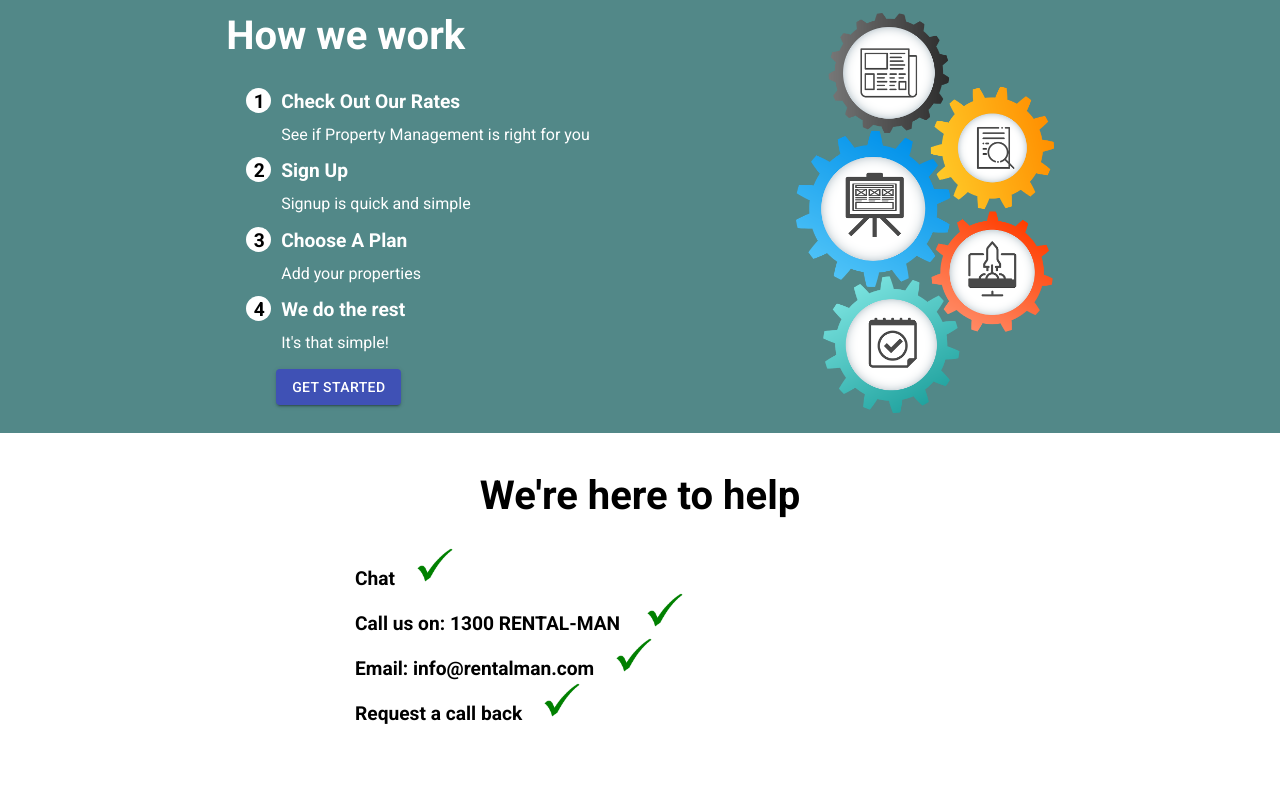
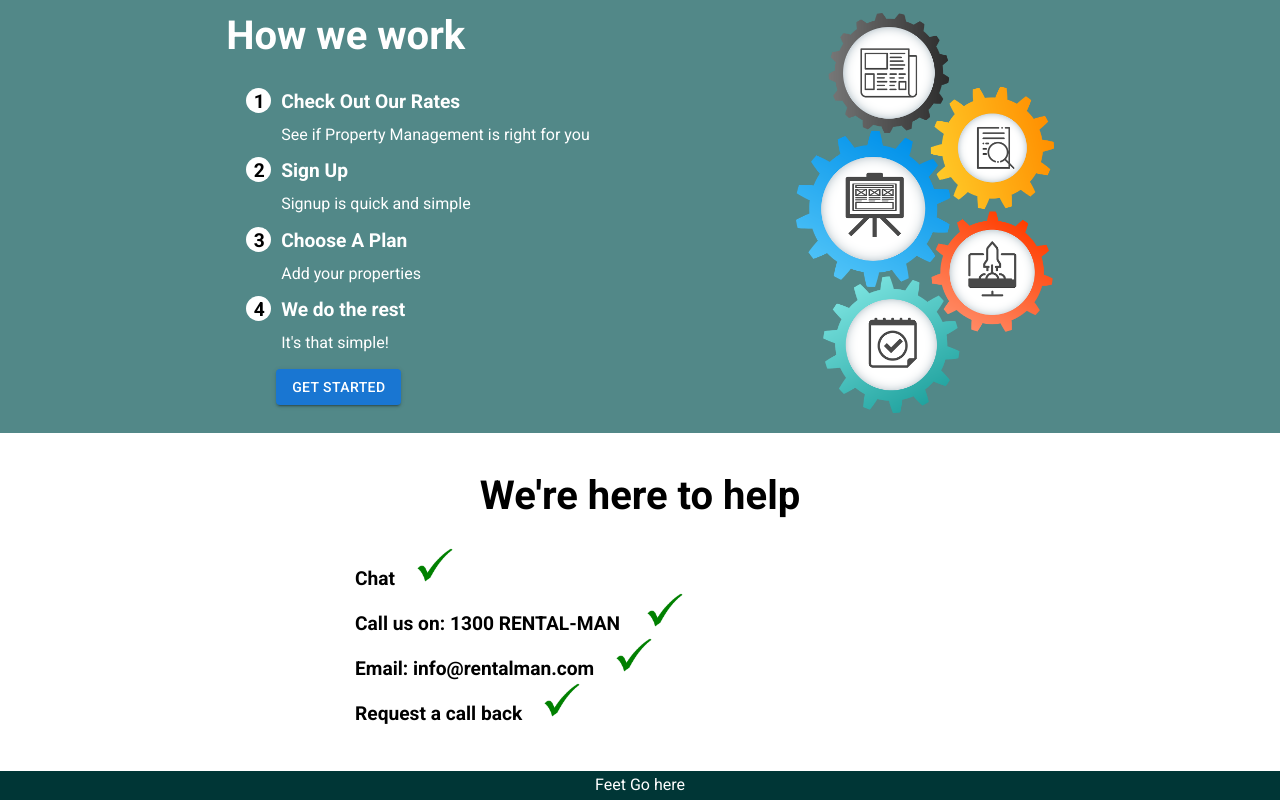
Before and after one commit to ChrisOnions/Portfolio-Project-Mern-Stack, a React (Create React App) app in the folder client/: page / in a window 1280 px wide. Shown: the part 534-1334 px from the top of the page. Before the commit the page ends 1305 px from the top, so only its background shows below. Built offline with nearby package versions, Linux system fonts and the light colour scheme.

Commit message:
Updated the import for usestate to be restructured from react componenet

```diff
--- a/client/src/App.js
+++ b/client/src/App.js
@@ -19,7 +19,7 @@
 import Maintenance from './pages/maintenance/maintenance'
 import Payment from './pages/payment/payment'
 import update from './pages//update/update'
-// import Footer from './components/footer/footer.js';
+import Footer from './components/footer/footer.js';
 import calendar from './pages/calendar/calendar'
 const httpLink = createHttpLink({
   uri: '/graphql',
@@ -57,8 +57,8 @@
             <Route exact path="/calendar" component={calendar} />
             <Route component={NoMatch} />
           </Switch>
+          <Footer />
         </>
-        {/* <Footer /> */}
       </BrowserRouter>
 
     </ApolloProvider>
--- a/client/src/components/Articles/Article.js
+++ b/client/src/components/Articles/Article.js
@@ -14,11 +14,11 @@
             <ul>
               <li className='listItems'><span className="dot">1</span>Check Out Our Rates</li>
               <div className='underText'>See if Property Management is right for you</div>
-              <li className='listItems'><span class="dot">2</span>Sign Up</li>
+              <li className='listItems'><span className="dot">2</span>Sign Up</li>
               <div className='underText'>Signup is quick and simple </div>
-              <li className='listItems'><span class="dot">3</span>Choose A Plan</li>
+              <li className='listItems'><span className="dot">3</span>Choose A Plan</li>
               <div className='underText'>Add your properties</div>
-              <li className='listItems'><span class="dot">4</span>We do the rest</li>
+              <li className='listItems'><span className="dot">4</span>We do the rest</li>
               <div className='underText'>It's that simple! </div>
             </ul>
             {Auth.loggedIn() ? <> </> :
--- a/client/src/components/footer/footer.js
+++ b/client/src/components/footer/footer.js
@@ -1,9 +1,9 @@
-import React from 'react';
+import React, { useState } from 'react';
 import BottomNavigation from '@material-ui/core/BottomNavigation';
 import BottomNavigationAction from '@material-ui/core/BottomNavigationAction';
 import DashboardIcon from '@material-ui/icons/Dashboard';
 import './footer.css'
-import { makeStyles } from '@material-ui/core/styles';
+import { makeStyles } from '@material-ui/styles';
 import SettingsIcon from '@material-ui/icons/Settings';
 import PhoneCallbackIcon from '@material-ui/icons/PhoneCallback';
 import HomeIcon from '@material-ui/icons/Home';
@@ -22,7 +22,7 @@
     }
   });
   const classes = useStyles();
-  const [value, setValue] = React.useState('recents');
+  const [value, setValue] = useState('recents');
 
   const handleChange = (event, newValue) => {
     setValue(newValue);
```
